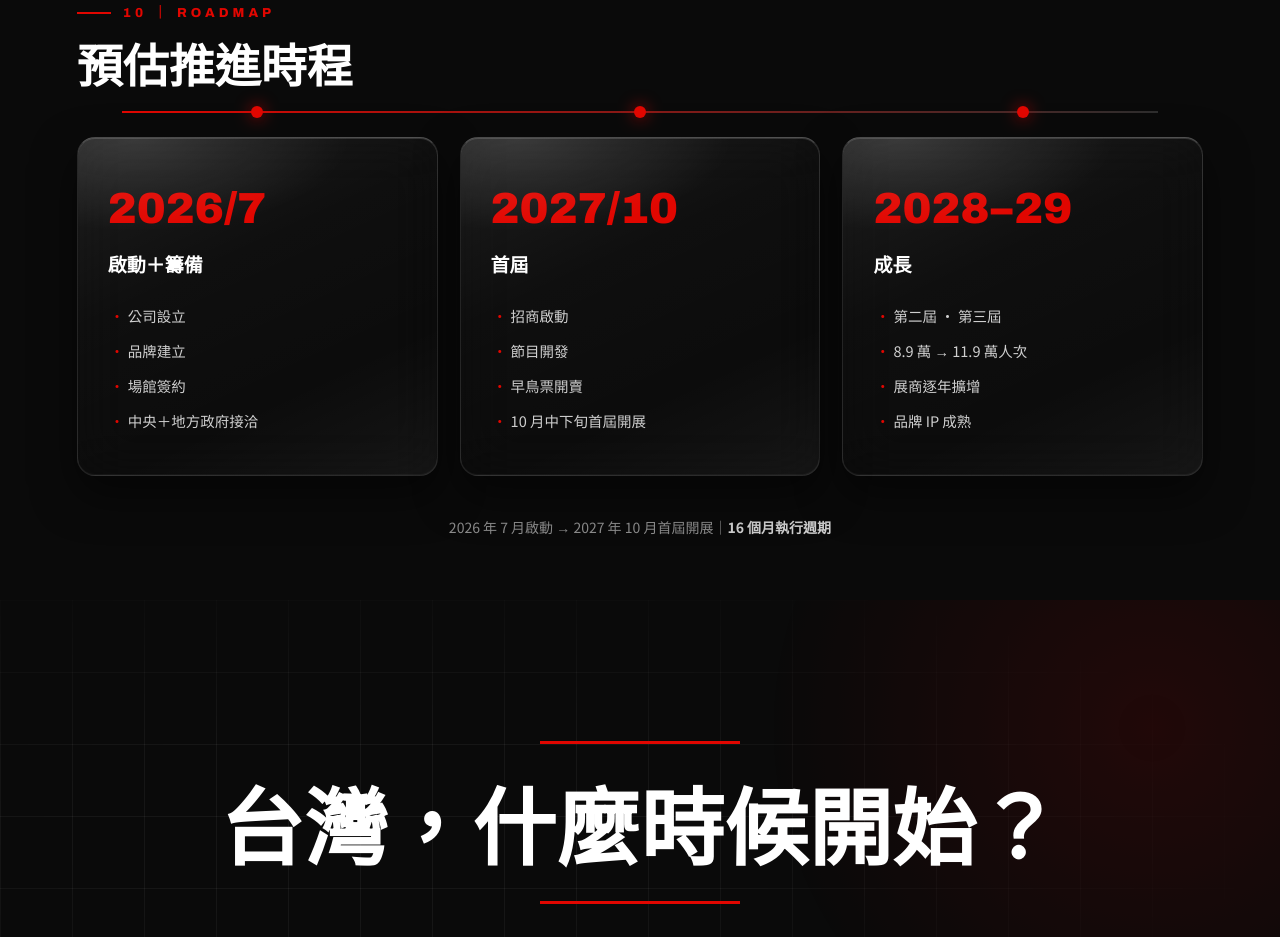
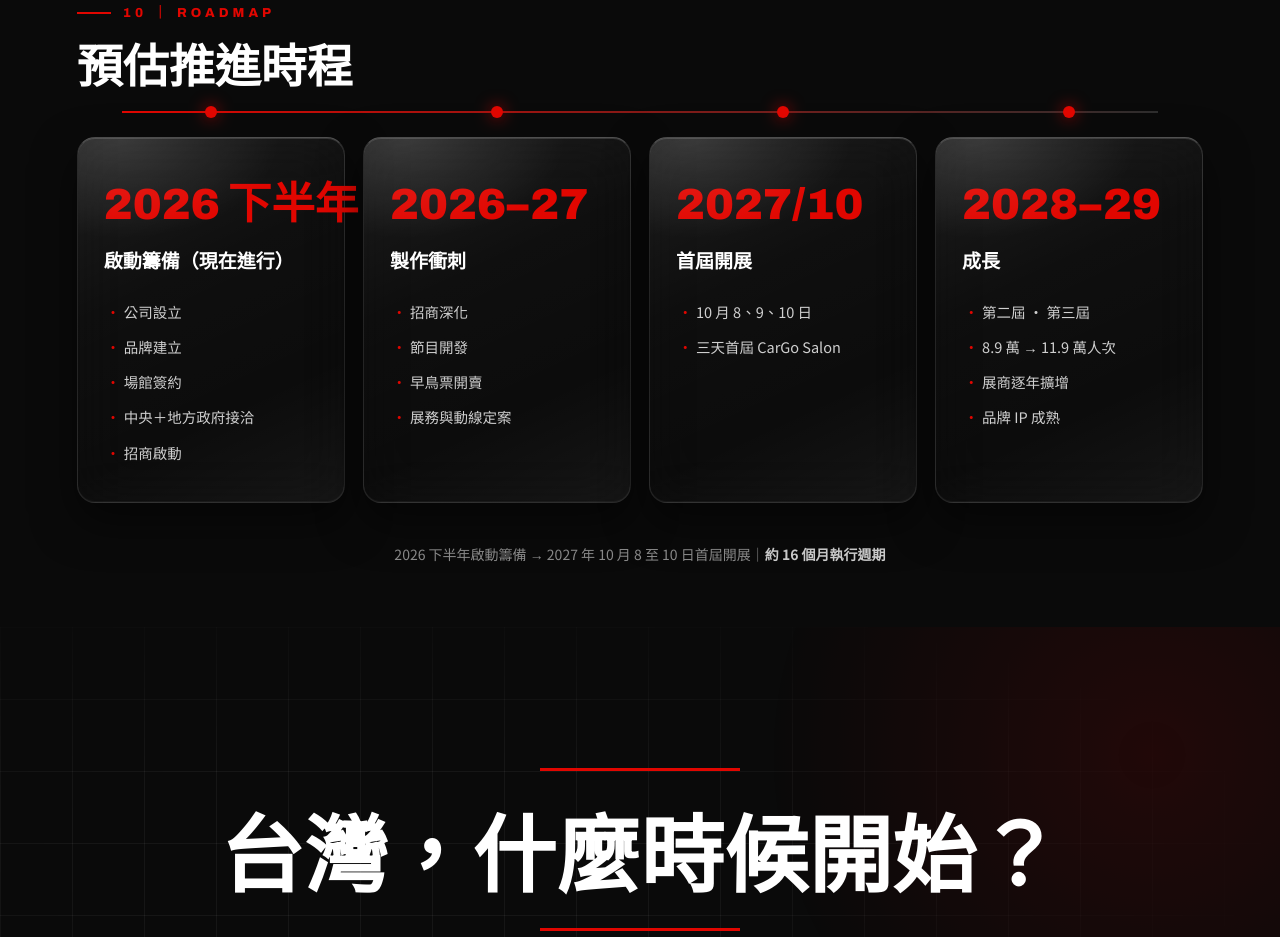
Before and after one commit to Leeinsmart/Cargo_TW, a plain HTML site: page index.html in a window 1280 px wide. Shown: the part 7817-8754 px from the top of the page. Drawn offline with Linux system fonts and the light colour scheme.

Commit message:
Update: CarGo_Salon_台灣市場版.html

```diff
--- a/index.html
+++ b/index.html
@@ -278,15 +278,16 @@ h1 .go{color:var(--accent);text-shadow:0 0 42px rgba(225,6,0,.45)}
 .vs{display:flex;align-items:center;justify-content:center;font-family:'Archivo',sans-serif;font-weight:900;font-size:26px;color:var(--accent)}
 
 /* ---------- timeline ---------- */
-.tline{display:grid;grid-template-columns:repeat(3,1fr);gap:22px;margin-top:44px;position:relative}
-@media(max-width:920px){.tline{grid-template-columns:1fr}}
+.tline{display:grid;grid-template-columns:repeat(4,minmax(0,1fr));gap:18px;margin-top:44px;position:relative}
+@media(max-width:1080px){.tline{grid-template-columns:repeat(2,minmax(0,1fr));gap:20px}}
+@media(max-width:560px){.tline{grid-template-columns:1fr}}
 .tline::before{content:"";position:absolute;top:-26px;left:4%;right:4%;height:2px;background:linear-gradient(90deg,var(--accent),var(--line));
 }
-@media(max-width:920px){.tline::before{display:none}}
-.tcard{background:var(--panel);border:1px solid var(--line);border-radius:18px;padding:36px 30px;position:relative;transition:transform .35s ease,border-color .35s ease}
+@media(max-width:1080px){.tline::before{display:none}}
+.tcard{background:var(--panel);border:1px solid var(--line);border-radius:18px;padding:32px 26px;position:relative;transition:transform .35s ease,border-color .35s ease}
 .tcard:hover{transform:translateY(-6px);border-color:var(--accent)}
 .tcard::before{content:"";position:absolute;top:-32px;left:50%;width:12px;height:12px;border-radius:50%;background:var(--accent);transform:translateX(-50%);box-shadow:0 0 16px rgba(225,6,0,.8)}
-@media(max-width:920px){.tcard::before{display:none}}
+@media(max-width:1080px){.tcard::before{display:none}}
 .tcard .yr{font-family:'Archivo','Noto Sans TC',sans-serif;font-weight:900;font-size:clamp(34px,3.4vw,44px);color:var(--accent);white-space:nowrap}
 .tcard .ph{font-weight:700;font-size:19px;margin:6px 0 18px}
 .tcard ul{list-style:none}
@@ -760,26 +761,35 @@ footer{padding:34px 6vw;border-top:1px solid var(--line);display:flex;justify-co
     <h2 class="rv d1">預估推進時程</h2>
     <div class="tline">
       <div class="tcard rv d1">
-        <div class="yr">2026/7</div>
-        <div class="ph">啟動＋籌備</div>
+        <div class="yr">2026 下半年</div>
+        <div class="ph">啟動籌備（現在進行）</div>
         <ul>
           <li>公司設立</li>
           <li>品牌建立</li>
           <li>場館簽約</li>
           <li>中央＋地方政府接洽</li>
+          <li>招商啟動</li>
         </ul>
       </div>
       <div class="tcard rv d2">
-        <div class="yr">2027/10</div>
-        <div class="ph">首屆</div>
+        <div class="yr">2026–27</div>
+        <div class="ph">製作衝刺</div>
         <ul>
-          <li>招商啟動</li>
+          <li>招商深化</li>
           <li>節目開發</li>
           <li>早鳥票開賣</li>
-          <li>10 月中下旬首屆開展</li>
+          <li>展務與動線定案</li>
         </ul>
       </div>
       <div class="tcard rv d3">
+        <div class="yr">2027/10</div>
+        <div class="ph">首屆開展</div>
+        <ul>
+          <li>10 月 8、9、10 日</li>
+          <li>三天首屆 CarGo Salon</li>
+        </ul>
+      </div>
+      <div class="tcard rv d4">
         <div class="yr">2028–29</div>
         <div class="ph">成長</div>
         <ul>
@@ -790,7 +800,7 @@ footer{padding:34px 6vw;border-top:1px solid var(--line);display:flex;justify-co
         </ul>
       </div>
     </div>
-    <p class="note rv" style="margin-top:40px">2026 年 7 月啟動 → 2027 年 10 月首屆開展｜<b>16 個月執行週期</b></p>
+    <p class="note rv" style="margin-top:40px">2026 下半年啟動籌備 → 2027 年 10 月 8 至 10 日首屆開展｜<b>約 16 個月執行週期</b></p>
   </div>
 </section>
 
```
